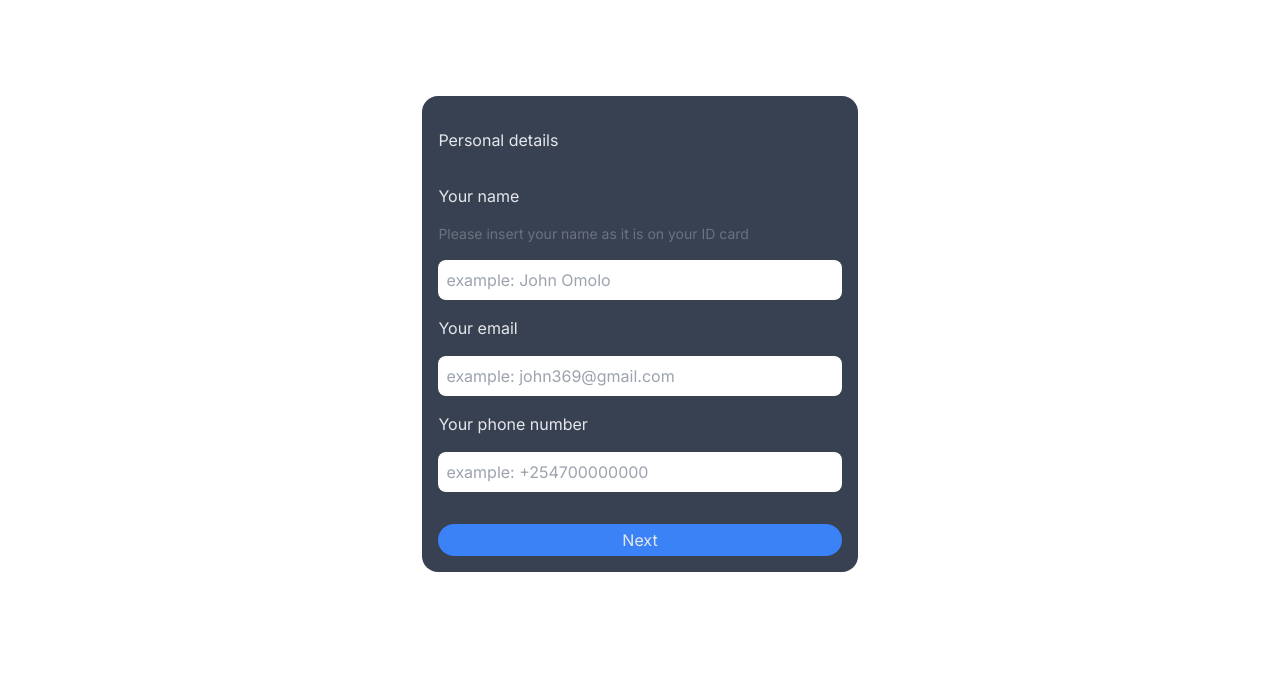
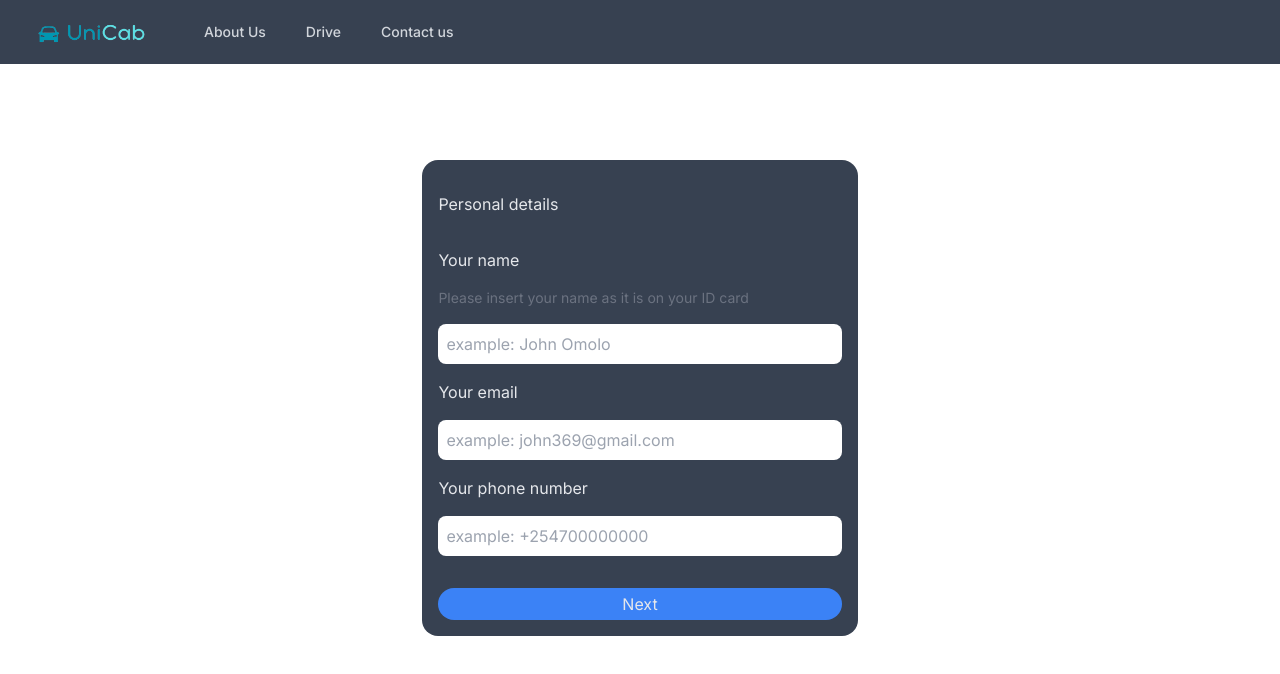
Before and after one commit to muthee-p/unicab, a Next.js app: page /driver in a window 1280 px wide. Shown: the top 674 px of the page. Built offline with nearby package versions, Linux system fonts and the light colour scheme.

Commit message:
nav and form

```diff
--- a/app/driver/page.tsx
+++ b/app/driver/page.tsx
@@ -62,8 +62,8 @@ const handleLicenseUpload = (event: React.ChangeEvent<HTMLInputElement>) => {
   };
 
   return (
-    <div className='flex min-h-screen flex-col items-center justify-between p-24'>
-      <form className='flex flex-col bg-gray-700 text-gray-200 p-4 rounded-2xl md:min-h-[60%] md:min-w-[40%]'>
+    <div className='flex min-h-screen flex-col items-center justify-between md:p-24 p-10'>
+      <form className='flex flex-col bg-gray-700 text-gray-200 p-4 rounded-2xl md:min-h-[60%] md:min-w-[40%] min-w-[18rem]'>
 
       	{section === 1 &&
       		<div className='flex flex-col'>
@@ -88,9 +88,9 @@ const handleLicenseUpload = (event: React.ChangeEvent<HTMLInputElement>) => {
 
         {section === 2 &&
         	<div className='flex flex-col'>
-        		<label className=' mt-4 mb-4 text-xl'>Choose transportation means</label>
+        		<label className=' mt-4 mb-4'>Choose transportation means</label>
         			<select id='ride' value={ride} onChange={handleRide}
-        				className= 'text-gray-500 rounded-lg p-2'>
+        				className= 'text-gray-500 rounded-lg p-2 mt-4'>
           			<option value="" className='rounded-lg p-2 mt-4'
           				>-- Select Ride --</option>
           			{rideOptions.map((option) => (
@@ -136,7 +136,7 @@ const handleLicenseUpload = (event: React.ChangeEvent<HTMLInputElement>) => {
     	}
 
         {section === 4 &&
-        	<div className='flex flex-col items-center'>
+        	<div className='flex flex-col w-[17rem]'>
         		<label className=' mt-4 text-xl'>Uploads</label>
         			<label className=' mt-4'>Upload your passport photo</label>
 						<input type="file" accept="image/*"
--- a/app/layout.tsx
+++ b/app/layout.tsx
@@ -1,12 +1,13 @@
 import './globals.css'
 import type { Metadata } from 'next'
 import { Inter } from 'next/font/google'
+import Nav from '@components/Nav'
 
 const inter = Inter({ subsets: ['latin'] })
 
 export const metadata: Metadata = {
   title: 'Unicab',
-  description: 'Generated by create next app',
+  description: 'the best kenyan uber',
 }
 
 export default function RootLayout({
@@ -16,7 +17,12 @@ export default function RootLayout({
 }) {
   return (
     <html lang="en">
-      <body className={inter.className}>{children}</body>
+      <body className={inter.className}>
+        <div>
+          <Nav />
+          {children}
+        </div>
+          </body>
     </html>
   )
 }
--- a/components/Nav.tsx
+++ b/components/Nav.tsx
@@ -0,0 +1,88 @@
+'use client'
+
+import { useState } from 'react';
+import Link from 'next/link';
+import Image from 'next/image';
+
+const Nav = () => {
+  const [isOpen, setIsOpen] = useState(false);
+
+  const toggleMenu = () => {
+    setIsOpen(!isOpen);
+  };
+
+  return (
+    <nav className="bg-gray-700">
+      <div className="max-w-7xl mx-auto px-4 sm:px-6 lg:px-8">
+        <div className="flex items-center justify-between h-16">
+          <div className="flex items-center">
+            <div className="flex-shrink-0">
+              <Link href="/" className="text-white font-bold text-lg">
+                <Image
+                  src='/assets/logo.png'
+                  alt='logo'
+                  width={120}
+                  height={120}
+                  className='object-contain'
+                  />
+              </Link>
+            </div>
+            <div className="hidden md:block">
+              <div className="ml-10 flex items-baseline space-x-4">
+                <Link href="/about"
+                  className="text-gray-300 hover:bg-gray-700 hover:text-white px-3 py-2 rounded-md text-sm font-medium">About Us
+                </Link>
+                <Link href="/services"
+                  className="text-gray-300 hover:bg-gray-700 hover:text-white px-3 py-2 rounded-md text-sm font-medium">Drive
+                </Link>
+                <Link href="/contact"
+                  className="text-gray-300 hover:bg-gray-700 hover:text-white px-3 py-2 rounded-md text-sm font-medium">Contact us
+                </Link>
+              </div>
+            </div>
+          </div>
+          <div className="-mr-2 flex md:hidden">
+            <button
+              type="button"
+              onClick={toggleMenu}
+              className="inline-flex items-center justify-center p-2 rounded-md text-gray-400 hover:text-white hover:bg-gray-700 focus:outline-none focus:bg-gray-700 focus:text-white transition duration-150 ease-in-out"
+            >
+              <svg
+                className={`${isOpen ? 'hidden' : 'block'} h-6 w-6`}
+                stroke="currentColor"
+                fill="none"
+                viewBox="0 0 24 24"
+              >
+                <path strokeLinecap="round" strokeLinejoin="round" strokeWidth="2" d="M4 6h16M4 12h16M4 18h16"></path>
+              </svg>
+              <svg
+                className={`${isOpen ? 'block' : 'hidden'} h-6 w-6`}
+                stroke="currentColor"
+                fill="none"
+                viewBox="0 0 24 24"
+              >
+                <path strokeLinecap="round" strokeLinejoin="round" strokeWidth="2" d="M6 18L18 6M6 6l12 12"></path>
+              </svg>
+            </button>
+          </div>
+        </div>
+      </div>
+
+      <div className={`${isOpen ? 'block' : 'hidden'} md:hidden`}>
+        <div className="px-2 pt-2 pb-3 sm:px-3">
+          <Link href="/about"
+           className="text-gray-300 hover:bg-gray-700 hover:text-white block px-3 py-2 rounded-md text-base font-medium">About us
+          </Link>
+          <Link href="/services"
+          className="text-gray-300 hover:bg-gray-700 hover:text-white block px-3 py-2 rounded-md text-base font-medium">Drive
+          </Link>
+          <Link href="/contact"
+           className="text-gray-300 hover:bg-gray-700 hover:text-white block px-3 py-2 rounded-md text-base font-medium">Contact us
+          </Link>
+        </div>
+      </div>
+    </nav>
+  );
+};
+
+export default Nav;
```
Also changed, not shown: public/assets/logo.png (added).
